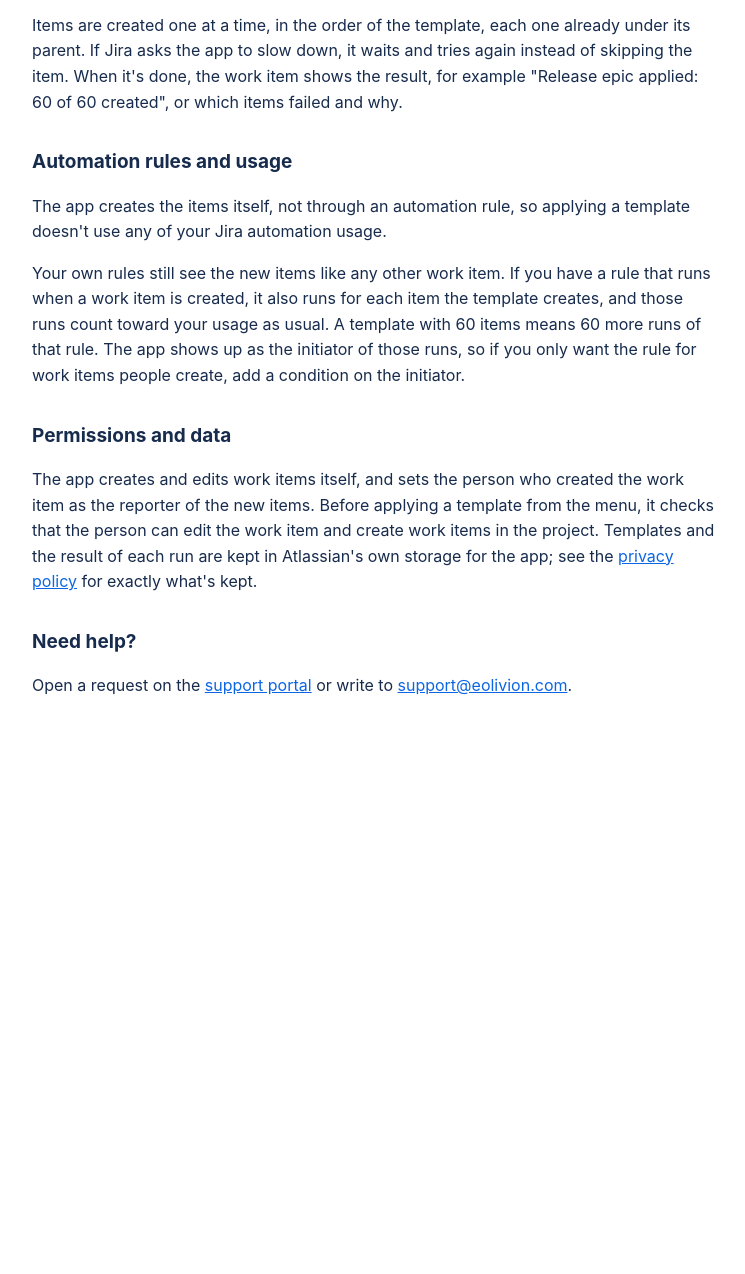
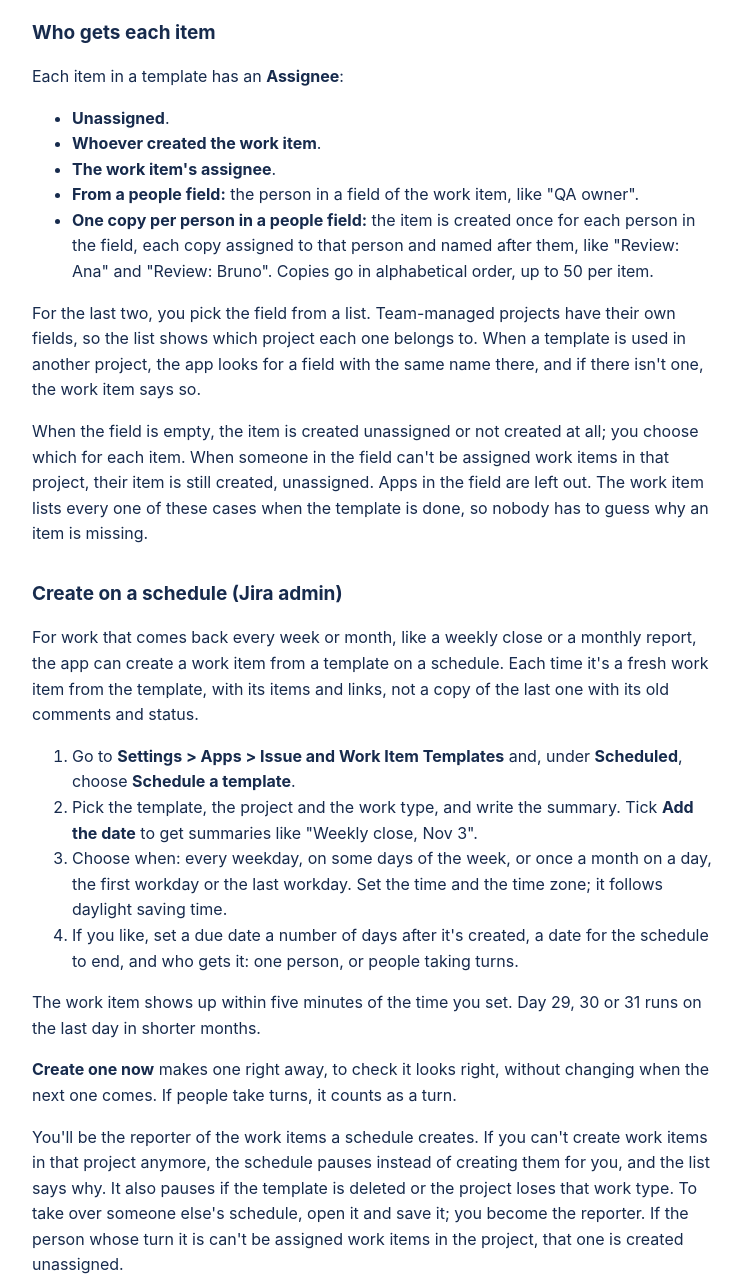
Before and after one commit to Eolivion/eolivion.github.io, a plain HTML site: page issue-templates/index.html in a window 1280 px wide. Shown: the part 1526-2800 px from the top of the page, without its empty margins (264-1009 px from the left). Before the commit the page ends 2305 px from the top, so only its background shows below. Drawn offline with Linux system fonts and the light colour scheme.

Commit message:
Issue and Work Item Templates: assignee from a field and schedules; privacy policy updated
Co-Authored-By: Claude Opus 5.5 <noreply@anthropic.com>

```diff
--- a/issue-templates/index.html
+++ b/issue-templates/index.html
@@ -14,7 +14,7 @@
 <h1>Issue and Work Item Templates by Eolivion</h1>
 <p class="meta">Getting started</p>
 
-<p>Issue and Work Item Templates by Eolivion fills in a work item from a template and creates its subtasks and child work items, in the order you set, with the links between them. It runs inside Jira and makes no calls to outside servers.</p>
+<p>Issue and Work Item Templates by Eolivion fills in a work item from a template and creates its subtasks and child work items, in the order you set, with the links between them. It can assign each item from a people field, and create a work item from a template on a schedule. It runs inside Jira and makes no calls to outside servers.</p>
 
 <h2>Set it up (Jira admin)</h2>
 <ol>
@@ -27,7 +27,7 @@
 <h2>What a template holds</h2>
 <ul>
 <li><strong>The work item itself:</strong> a description, labels and a priority. If someone already wrote a description, the template's goes below it. Labels are added, and the priority is only set if nobody picked one.</li>
-<li><strong>Items to create, in order:</strong> subtasks, and child work items for parents that can hold them, like an epic. Each one can have its own description, labels and priority.</li>
+<li><strong>Items to create, in order:</strong> subtasks, and child work items for parents that can hold them, like an epic. Each one can have its own description, labels, priority and assignee.</li>
 <li><strong>Links between items:</strong> for example, "Kickoff call blocks Set up access".</li>
 <li><strong>Where it applies:</strong> the work types and projects that can use it. None ticked means all of them.</li>
 </ul>
@@ -43,15 +43,39 @@
 <p>Open a work item, choose <strong>••• &gt; Apply or save a template</strong> and then <strong>Save this work item as a template</strong>. The app copies its description, labels, subtasks and child work items in their current order, and the links between them. Change anything before saving.</p>
 <p>Jira admins can manage every template. Project admins can save and change templates that apply only to their own projects.</p>
 
+<h2>Who gets each item</h2>
+<p>Each item in a template has an <strong>Assignee</strong>:</p>
+<ul>
+<li><strong>Unassigned</strong>.</li>
+<li><strong>Whoever created the work item</strong>.</li>
+<li><strong>The work item's assignee</strong>.</li>
+<li><strong>From a people field:</strong> the person in a field of the work item, like "QA owner".</li>
+<li><strong>One copy per person in a people field:</strong> the item is created once for each person in the field, each copy assigned to that person and named after them, like "Review: Ana" and "Review: Bruno". Copies go in alphabetical order, up to 50 per item.</li>
+</ul>
+<p>For the last two, you pick the field from a list. Team-managed projects have their own fields, so the list shows which project each one belongs to. When a template is used in another project, the app looks for a field with the same name there, and if there isn't one, the work item says so.</p>
+<p>When the field is empty, the item is created unassigned or not created at all; you choose which for each item. When someone in the field can't be assigned work items in that project, their item is still created, unassigned. Apps in the field are left out. The work item lists every one of these cases when the template is done, so nobody has to guess why an item is missing.</p>
+
+<h2>Create on a schedule (Jira admin)</h2>
+<p>For work that comes back every week or month, like a weekly close or a monthly report, the app can create a work item from a template on a schedule. Each time it's a fresh work item from the template, with its items and links, not a copy of the last one with its old comments and status.</p>
+<ol>
+<li>Go to <strong>Settings &gt; Apps &gt; Issue and Work Item Templates</strong> and, under <strong>Scheduled</strong>, choose <strong>Schedule a template</strong>.</li>
+<li>Pick the template, the project and the work type, and write the summary. Tick <strong>Add the date</strong> to get summaries like "Weekly close, Nov 3".</li>
+<li>Choose when: every weekday, on some days of the week, or once a month on a day, the first workday or the last workday. Set the time and the time zone; it follows daylight saving time.</li>
+<li>If you like, set a due date a number of days after it's created, a date for the schedule to end, and who gets it: one person, or people taking turns.</li>
+</ol>
+<p>The work item shows up within five minutes of the time you set. Day 29, 30 or 31 runs on the last day in shorter months.</p>
+<p><strong>Create one now</strong> makes one right away, to check it looks right, without changing when the next one comes. If people take turns, it counts as a turn.</p>
+<p>You'll be the reporter of the work items a schedule creates. If you can't create work items in that project anymore, the schedule pauses instead of creating them for you, and the list says why. It also pauses if the template is deleted or the project loses that work type. To take over someone else's schedule, open it and save it; you become the reporter. If the person whose turn it is can't be assigned work items in the project, that one is created unassigned.</p>
+
 <h2>Order and reliability</h2>
 <p>Items are created one at a time, in the order of the template, each one already under its parent. If Jira asks the app to slow down, it waits and tries again instead of skipping the item. When it's done, the work item shows the result, for example "Release epic applied: 60 of 60 created", or which items failed and why.</p>
 
 <h2>Automation rules and usage</h2>
-<p>The app creates the items itself, not through an automation rule, so applying a template doesn't use any of your Jira automation usage.</p>
+<p>The app creates the items itself, not through an automation rule, so applying a template or running a schedule doesn't use any of your Jira automation usage.</p>
 <p>Your own rules still see the new items like any other work item. If you have a rule that runs when a work item is created, it also runs for each item the template creates, and those runs count toward your usage as usual. A template with 60 items means 60 more runs of that rule. The app shows up as the initiator of those runs, so if you only want the rule for work items people create, add a condition on the initiator.</p>
 
 <h2>Permissions and data</h2>
-<p>The app creates and edits work items itself, and sets the person who created the work item as the reporter of the new items. Before applying a template from the menu, it checks that the person can edit the work item and create work items in the project. Templates and the result of each run are kept in Atlassian's own storage for the app; see the <a href="../privacy/">privacy policy</a> for exactly what's kept.</p>
+<p>The app creates and edits work items itself, and sets the person who created the work item as the reporter of the new items. Work items from a schedule have the person who saved the schedule as their reporter. Before applying a template from the menu, it checks that the person can edit the work item and create work items in the project. Templates and the result of each run are kept in Atlassian's own storage for the app; see the <a href="../privacy/">privacy policy</a> for exactly what's kept.</p>
 
 <h2>Need help?</h2>
 <p>Open a request on the <a href="https://eolivion.atlassian.net/servicedesk/customer/portal/1">support portal</a> or write to <a href="mailto:support@eolivion.com">support@eolivion.com</a>.</p>
```
Also changed, not shown: privacy/index.html (+5 -4 lines).
